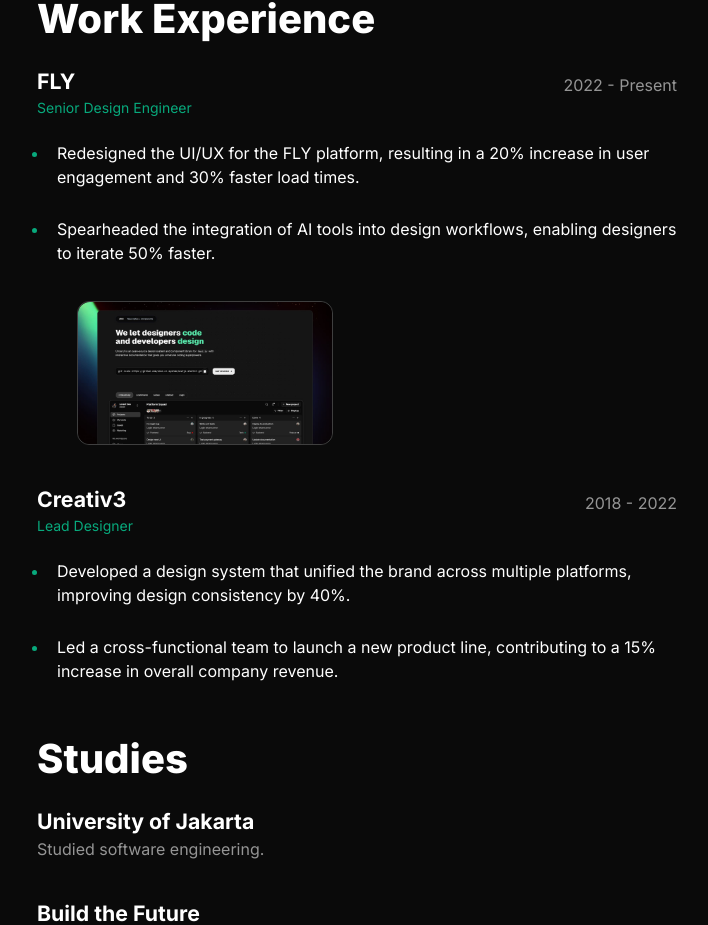
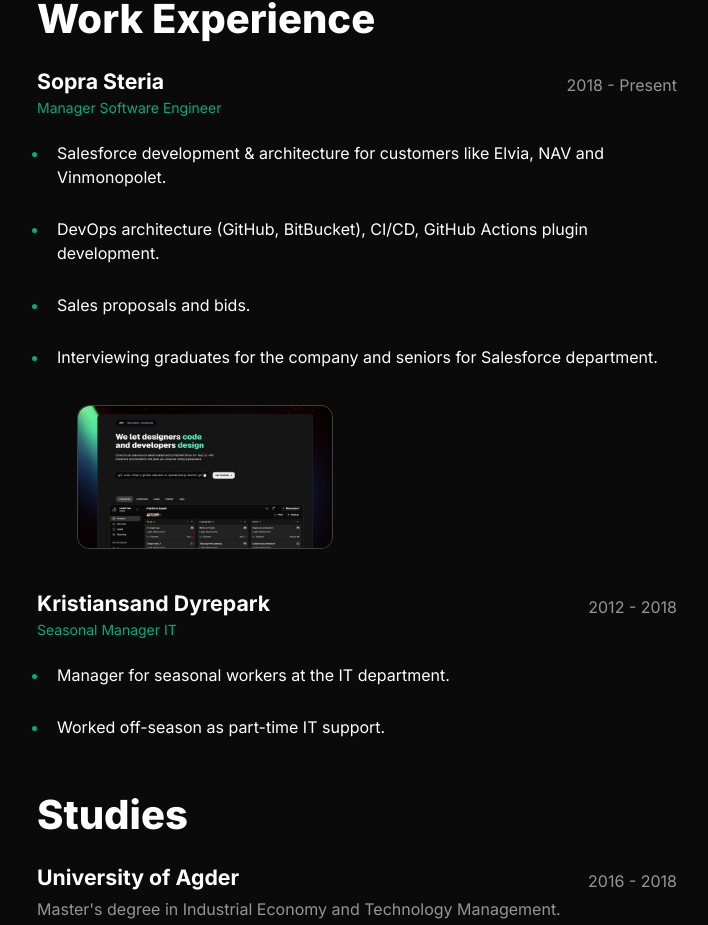
Before and after one commit to johnforeland/john.fore.land, a Next.js app: page /about in a window 1280 px wide. Shown: the part 507-1432 px from the top of the page, without its empty margins (475-1183 px from the left). Built offline with nearby package versions, Linux system fonts and the light colour scheme.

Commit message:
Add education and work experience

```diff
--- a/src/app/about/page.tsx
+++ b/src/app/about/page.tsx
@@ -7,6 +7,7 @@ import {
   Icon,
   IconButton,
   SmartImage,
+  SmartLink,
   Tag,
   Text,
 } from "@/once-ui/components";
@@ -337,15 +338,33 @@ export default function About() {
                     fillWidth
                     gap="4"
                   >
-                    <Text id={institution.name} variant="heading-strong-l">
-                      {institution.name}
-                    </Text>
+                    <Flex
+                      fillWidth
+                      horizontal="space-between"
+                      vertical="end"
+                      marginBottom="4"
+                    >
+                      <Text id={institution.name} variant="heading-strong-l">
+                        {institution.name}
+                      </Text>
+                      <Text
+                        variant="heading-default-xs"
+                        onBackground="neutral-weak"
+                      >
+                        {institution.timeframe}
+                      </Text>
+                    </Flex>
                     <Text
                       variant="heading-default-xs"
                       onBackground="neutral-weak"
                     >
                       {institution.description}
                     </Text>
+                    {institution.thesis && (
+                      <SmartLink href={institution.thesisUrl} iconSize="xs">
+                        {institution.thesis}
+                      </SmartLink>
+                    )}
                   </Column>
                 ))}
               </Column>
--- a/src/app/resources/content.js
+++ b/src/app/resources/content.js
@@ -77,10 +77,10 @@ const about = {
     title: "Introduction",
     description: (
       <>
-        Selene is a Jakarta-based design engineer with a passion for
-        transforming complex challenges into simple, elegant design solutions.
-        Her work spans digital interfaces, interactive experiences, and the
-        convergence of design and technology.
+        John is as full-stack as you can get. You'll find him building solutions
+        with the end user in mind, wether that be customers or developers. With
+        a background in software engineering and a passion for design, he's
+        always looking for ways to improve the user experience.
       </>
     ),
   },
@@ -89,17 +89,22 @@ const about = {
     title: "Work Experience",
     experiences: [
       {
-        company: "FLY",
-        timeframe: "2022 - Present",
-        role: "Senior Design Engineer",
+        company: "Sopra Steria",
+        timeframe: "2018 - Present",
+        role: "Manager Software Engineer",
         achievements: [
           <>
-            Redesigned the UI/UX for the FLY platform, resulting in a 20%
-            increase in user engagement and 30% faster load times.
+            Salesforce development & architecture for customers like Elvia, NAV
+            and Vinmonopolet.
           </>,
           <>
-            Spearheaded the integration of AI tools into design workflows,
-            enabling designers to iterate 50% faster.
+            DevOps architecture (GitHub, BitBucket), CI/CD, GitHub Actions
+            plugin development.
+          </>,
+          <>Sales proposals and bids.</>,
+          <>
+            Interviewing graduates for the company and seniors for Salesforce
+            department.
           </>,
         ],
         images: [
@@ -113,18 +118,12 @@ const about = {
         ],
       },
       {
-        company: "Creativ3",
-        timeframe: "2018 - 2022",
-        role: "Lead Designer",
+        company: "Kristiansand Dyrepark",
+        timeframe: "2012 - 2018",
+        role: "Seasonal Manager IT",
         achievements: [
-          <>
-            Developed a design system that unified the brand across multiple
-            platforms, improving design consistency by 40%.
-          </>,
-          <>
-            Led a cross-functional team to launch a new product line,
-            contributing to a 15% increase in overall company revenue.
-          </>,
+          <>Manager for seasonal workers at the IT department.</>,
+          <>Worked off-season as part-time IT support.</>,
         ],
         images: [],
       },
@@ -135,12 +134,23 @@ const about = {
     title: "Studies",
     institutions: [
       {
-        name: "University of Jakarta",
-        description: <>Studied software engineering.</>,
+        name: "University of Agder",
+        timeframe: "2016 - 2018",
+        description: (
+          <>Master's degree in Industrial Economy and Technology Management.</>
+        ),
+        thesis:
+          "Managing Change When Implementing a New Project Management Methodology",
+        // TODO: change to modal
+        thesisUrl:
+          "https://uia.brage.unit.no/uia-xmlui/bitstream/handle/11250/2566847/F%C3%B8reland%20John%20Arne.pdf?sequence=1&isAllowed=y",
       },
       {
-        name: "Build the Future",
-        description: <>Studied online marketing and personal branding.</>,
+        name: "University of Agder",
+        timeframe: "2013 - 2016",
+        description: <>Bachelor's degree in Computer Software Engineering.</>,
+        thesis: "",
+        thesisUrl: "",
       },
     ],
   },
```
